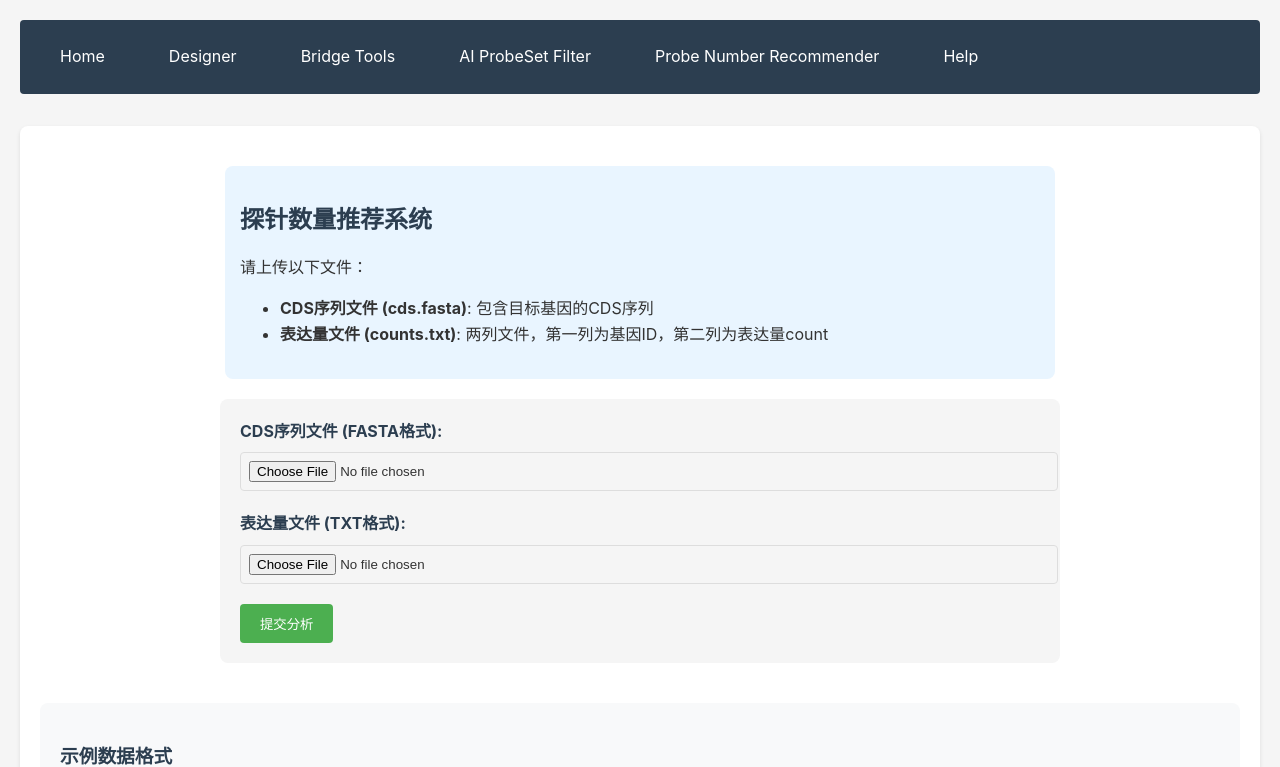
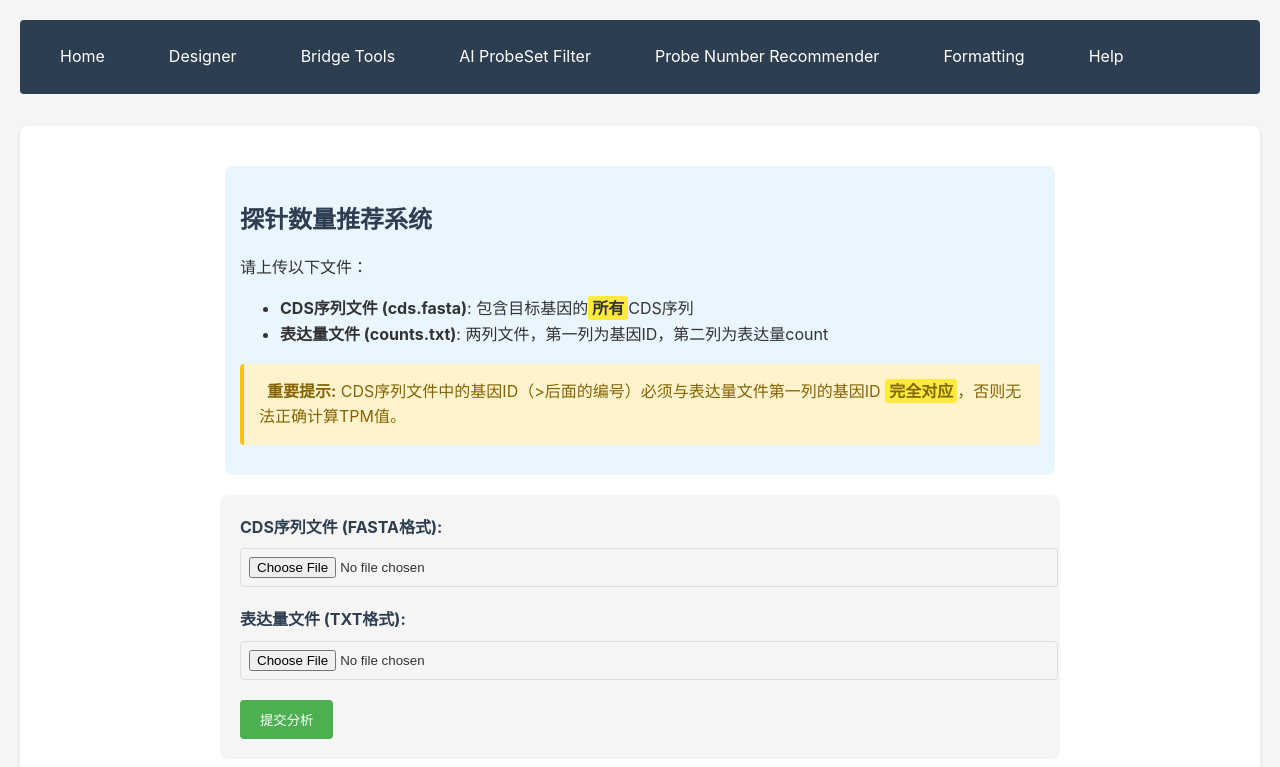
Before and after one commit to xuzhougeng/HCR_designer, a Flask app: page /probe_recommend in a window 1280 px wide. Shown: the top 767 px of the page. Run offline with Flask 3, Linux system fonts and the light colour scheme; parts of the project's set-up code (start-up, migrations or seed data) failed here and were passed over; some libraries are stand-ins or nearby versions.

Commit message:
更新探针数量推荐

```diff
--- a/app.py
+++ b/app.py
@@ -1237,6 +1237,157 @@ def get_recommended_probe_number(tpm):
     else:
         return 3
 
+def format_fasta_sequences(input_text, clean_headers=True, uppercase=True, filter_invalid=True):
+    """
+    Format FASTA sequences according to specified options
+
+    Args:
+        input_text: FASTA sequence text
+        clean_headers: Remove text after first space in headers
+        uppercase: Convert sequences to uppercase
+        filter_invalid: Remove sequences with non-ATCG bases
+
+    Returns:
+        tuple: (formatted_text, stats_dict)
+    """
+    lines = input_text.strip().split('\n')
+    formatted_lines = []
+    stats = {
+        'original_count': 0,
+        'formatted_count': 0,
+        'removed_count': 0,
+        'headers_cleaned': 0,
+        'removed_sequences': []
+    }
+
+    current_header = None
+    current_sequence = []
+
+    for line in lines:
+        line = line.strip()
+        if not line:
+            continue
+
+        if line.startswith('>'):
+            # Process previous sequence if exists
+            if current_header is not None:
+                stats['original_count'] += 1
+                sequence = ''.join(current_sequence)
+
+                # Apply formatting options
+                if uppercase:
+                    sequence = sequence.upper()
+
+                # Check for invalid bases if filtering is enabled
+                if filter_invalid:
+                    valid_bases = set('ATCG')
+                    invalid_bases = set(sequence) - valid_bases
+                    if invalid_bases:
+                        stats['removed_count'] += 1
+                        stats['removed_sequences'].append((current_header.strip('>'), f"Contains invalid bases: {', '.join(invalid_bases)}"))
+                        current_header = None
+                        current_sequence = []
+                        continue
+
+                # Add formatted sequence
+                formatted_lines.append(current_header)
+                formatted_lines.append(sequence)
+                stats['formatted_count'] += 1
+
+            # Process new header
+            current_header = line
+            if clean_headers and ' ' in line:
+                # Keep only the part before the first space
+                current_header = line.split(' ')[0]
+                stats['headers_cleaned'] += 1
+
+            current_sequence = []
+        else:
+            current_sequence.append(line)
+
+    # Process the last sequence
+    if current_header is not None:
+        stats['original_count'] += 1
+        sequence = ''.join(current_sequence)
+
+        if uppercase:
+            sequence = sequence.upper()
+
+        if filter_invalid:
+            valid_bases = set('ATCG')
+            invalid_bases = set(sequence) - valid_bases
+            if invalid_bases:
+                stats['removed_count'] += 1
+                stats['removed_sequences'].append((current_header.strip('>'), f"Contains invalid bases: {', '.join(invalid_bases)}"))
+            else:
+                formatted_lines.append(current_header)
+                formatted_lines.append(sequence)
+                stats['formatted_count'] += 1
+        else:
+            formatted_lines.append(current_header)
+            formatted_lines.append(sequence)
+            stats['formatted_count'] += 1
+
+    return '\n'.join(formatted_lines), stats
+
+@app.route('/formatting', methods=['GET', 'POST'])
+def formatting():
+    if request.method == 'POST':
+        try:
+            # Get processing options
+            clean_headers = 'clean_headers' in request.form
+            uppercase = 'uppercase' in request.form
+            filter_invalid = 'filter_invalid' in request.form
+
+            # Get input from file upload only
+            if 'fasta_file' not in request.files:
+                return jsonify({'error': "请上传文件"}), 400
+
+            file = request.files['fasta_file']
+            if file.filename == '':
+                return jsonify({'error': "未选择文件"}), 400
+
+            if not allowed_file(file.filename):
+                return jsonify({'error': "请上传有效的FASTA文件 (.fasta, .fa, .gz)"}), 400
+
+            # Read file content directly from memory, don't save to disk
+            if file.filename.endswith('.gz'):
+                content = gzip.open(file, 'rt').read()
+            else:
+                content = file.read().decode('utf-8')
+
+            # Format sequences
+            formatted_sequences, stats = format_fasta_sequences(
+                content, clean_headers, uppercase, filter_invalid
+            )
+
+            if not formatted_sequences.strip():
+                return jsonify({'error': "处理后没有有效序列"}), 400
+
+            # Create formatted filename
+            original_name = file.filename.rsplit('.', 1)[0]  # Remove extension
+            if original_name.endswith('.fasta'):
+                original_name = original_name[:-6]  # Remove .fasta
+            formatted_filename = f"{original_name}_formatted.fasta"
+
+            # Return formatted file for download using send_file with BytesIO
+            from io import BytesIO
+            output = BytesIO()
+            output.write(formatted_sequences.encode('utf-8'))
+            output.seek(0)
+
+            return send_file(
+                output,
+                as_attachment=True,
+                download_name=formatted_filename,
+                mimetype='text/plain'
+            )
+
+        except Exception as e:
+            return jsonify({'error': str(e)}), 500
+
+    return render_template('formatting.html')
+
 @app.route('/probe_recommend', methods=['GET', 'POST'])
 def probe_recommend():
     if request.method == 'POST':
--- a/templates/base.html
+++ b/templates/base.html
@@ -93,6 +93,7 @@
 
         <a href="{{ url_for('filter') }}" class="nav-link">AI ProbeSet Filter</a>
         <a href="{{ url_for('probe_recommend') }}" class="nav-link">Probe Number Recommender</a>
+        <a href="{{ url_for('formatting') }}" class="nav-link">Formatting</a>
         <a href="{{ url_for('help') }}" class="nav-link">Help</a>
     </nav>
 
--- a/templates/probe_recommend.html
+++ b/templates/probe_recommend.html
@@ -96,6 +96,31 @@
         border: 1px solid #ddd;
     }
 
+    .highlight {
+        background-color: #ffeb3b;
+        padding: 2px 4px;
+        border-radius: 3px;
+        font-weight: bold;
+    }
+
+    .alert {
+        padding: 15px;
+        margin: 15px 0;
+        border-radius: 4px;
+        border-left: 4px solid;
+    }
+
+    .alert-warning {
+        background-color: #fff3cd;
+        border-left-color: #ffc107;
+        color: #856404;
+    }
+
+    .alert i {
+        margin-right: 8px;
+        color: #ffc107;
+    }
+
     .probe-rules {
         margin-top: 30px;
     }
@@ -124,9 +149,13 @@
     <h2>探针数量推荐系统</h2>
     <p>请上传以下文件：</p>
     <ul>
-        <li><strong>CDS序列文件 (cds.fasta)</strong>: 包含目标基因的CDS序列</li>
+        <li><strong>CDS序列文件 (cds.fasta)</strong>: 包含目标基因的<span class="highlight">所有</span>CDS序列</li>
         <li><strong>表达量文件 (counts.txt)</strong>: 两列文件，第一列为基因ID，第二列为表达量count</li>
     </ul>
+    <div class="alert alert-warning">
+        <i class="fas fa-exclamation-triangle"></i>
+        <strong>重要提示:</strong> CDS序列文件中的基因ID（>后面的编号）必须与表达量文件第一列的基因ID <span class="highlight">完全对应</span>，否则无法正确计算TPM值。
+    </div>
 </div>
 
 <form class="upload-form" id="recommendForm" enctype="multipart/form-data">
```
